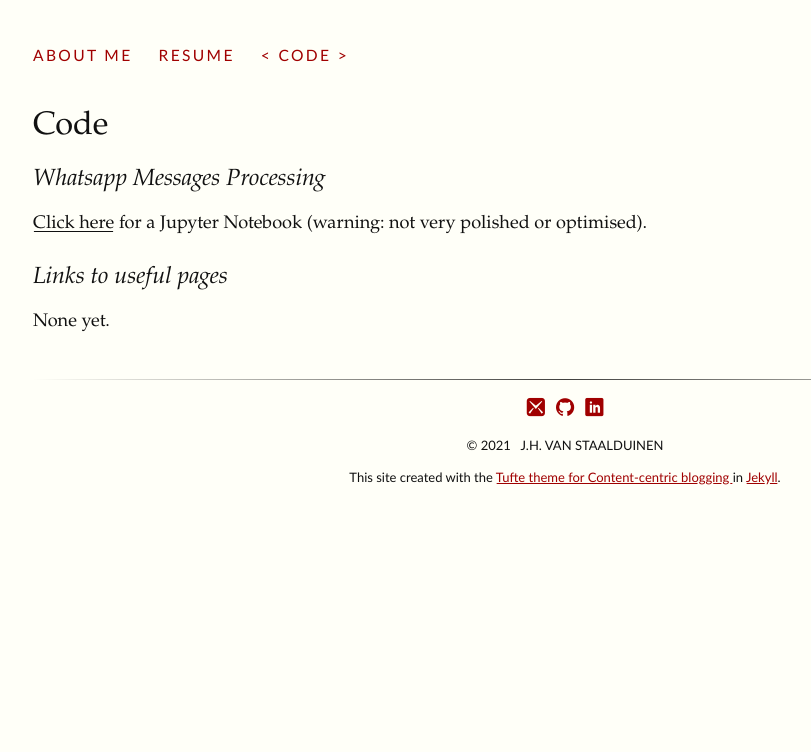
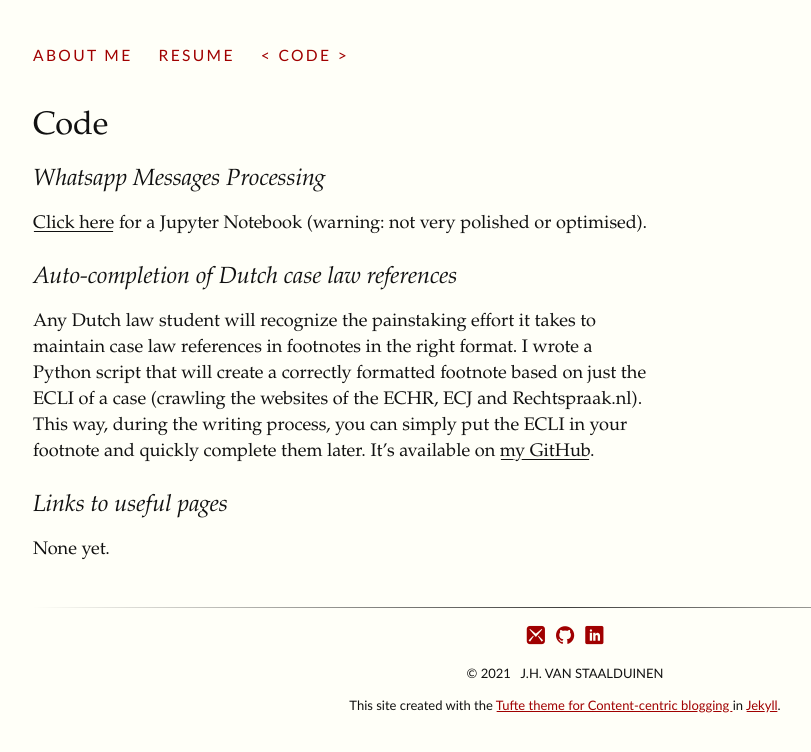
Before and after one commit to jhvanstaalduinen/jhvanstaalduinen.github.io, a Jekyll site: the page built from code/index.md, in a window 1280 px wide. Shown: the top 752 px of the page, without its empty margins (127-938 px from the left). Built offline with Jekyll 4.4.1, drawn with Linux system fonts in a browser that asks for light colours; some web fonts are replaced.

Commit message:
Added ref to juridischevoetnoten repo

```diff
--- a/code/index.md
+++ b/code/index.md
@@ -7,6 +7,12 @@
 
 <a href="../assets/docs/whatsapp_export_processor.ipynb">Click here</a> for a Jupyter Notebook (warning: not very polished or optimised).
 
+### Auto-completion of Dutch case law references
+
+Any Dutch law student will recognize the painstaking effort it takes to maintain case law references in footnotes in the right format. I wrote a Python script that will create a
+correctly formatted footnote based on just the ECLI of a case (crawling the websites of the ECHR, ECJ and Rechtspraak.nl). This way, during the writing process, you can simply put the ECLI in your footnote and quickly complete them later.
+It's available on <a href="https://github.com/jhvanstaalduinen/JuridischeVoetnoten">my GitHub</a>.
+
 ### Links to useful pages
 
 None yet.
```
Also changed, not shown: 1 other file.
